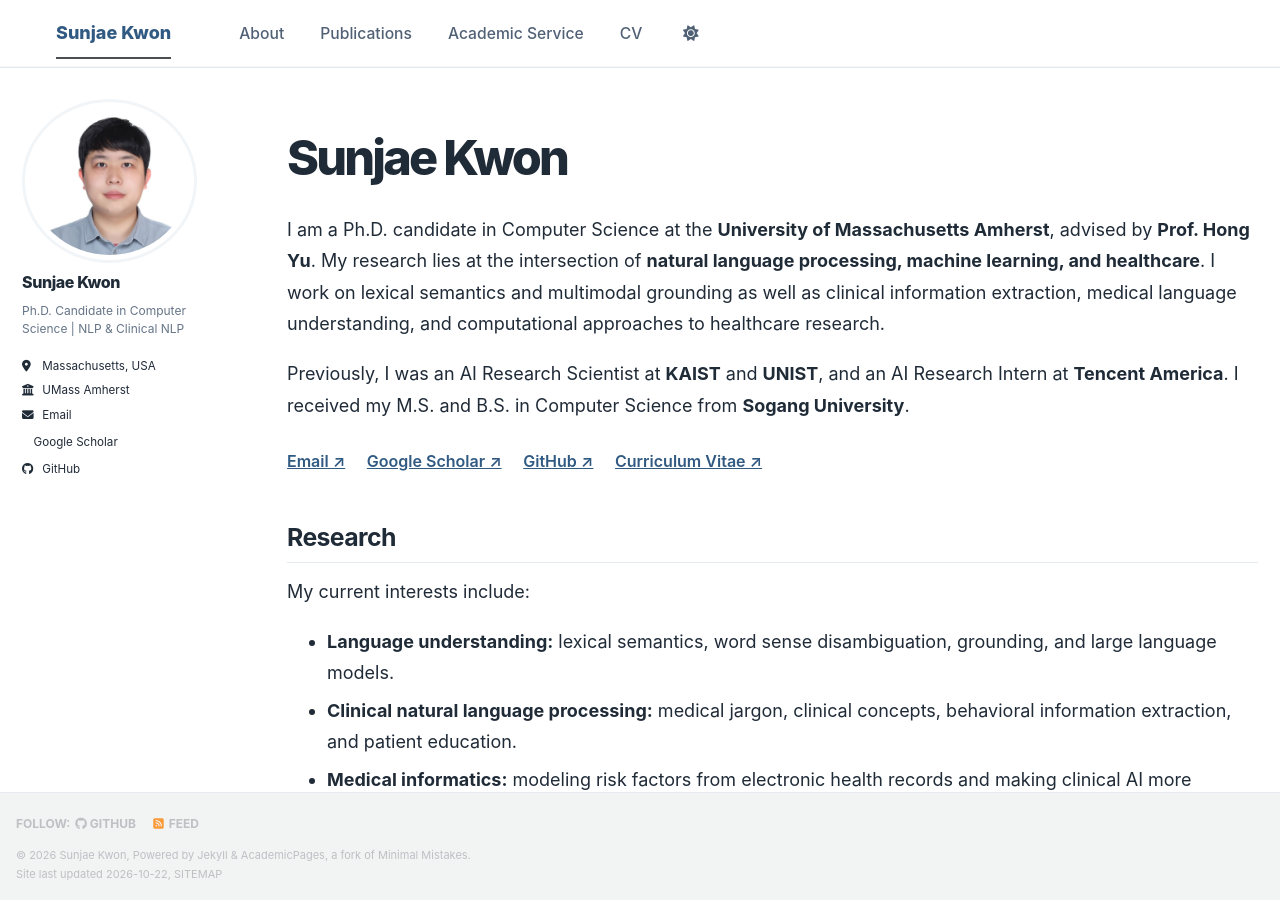
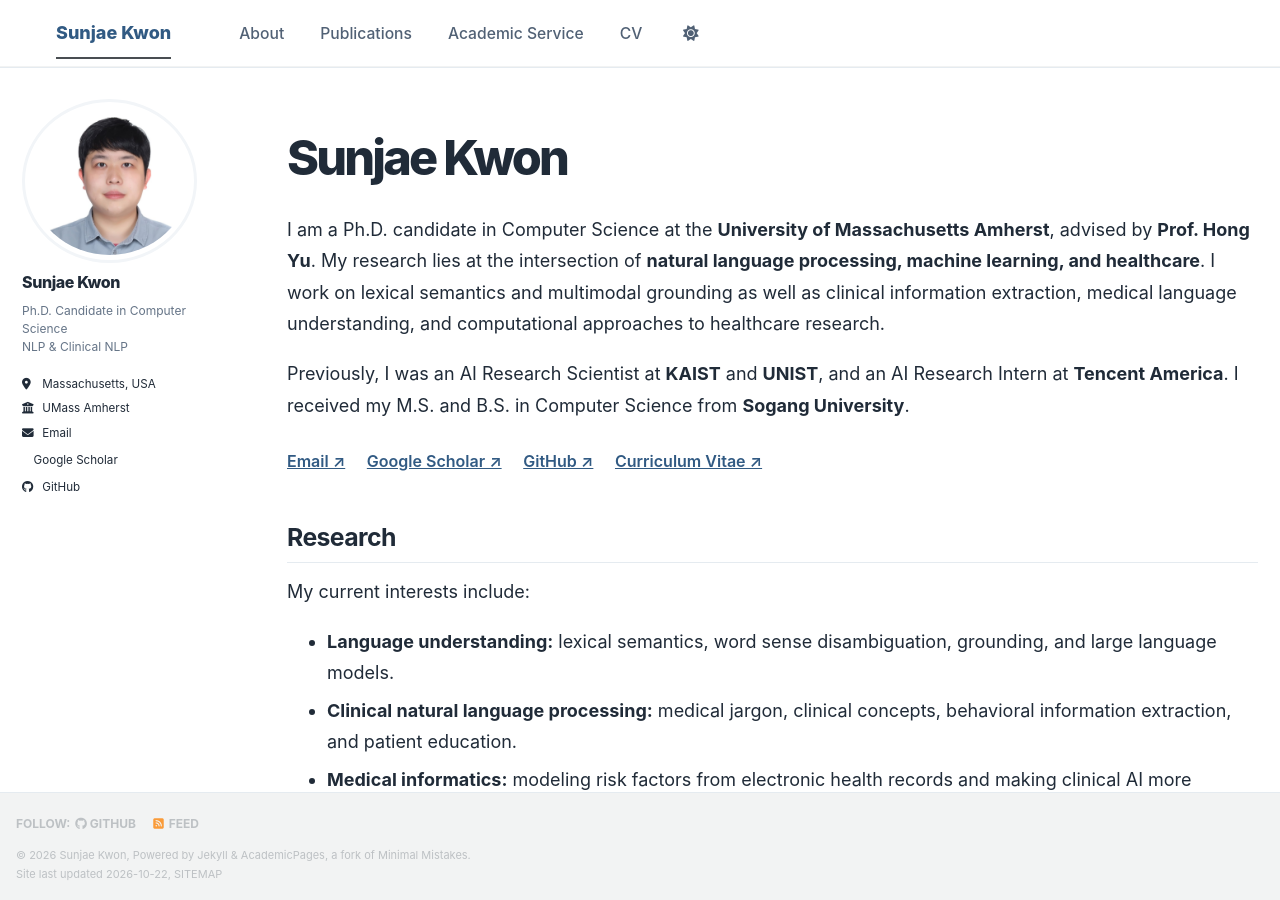
Before and after one commit to soon91jae/soon91jae.github.io, a Jekyll site: the page built from _pages/about.md, in a window 1280 px wide and 900 px high. Built offline with Jekyll 4.4.1, drawn with Linux system fonts in a browser that asks for light colours; a style sheet for code colours, icons or effects is not loaded.

```diff
--- a/_config.yml
+++ b/_config.yml
@@ -26,7 +26,7 @@ author:
   avatar           : "sunjae-photo.png"
   name             : "Sunjae Kwon"
   pronouns         : # example: "she/her"
-  bio              : "Ph.D. Candidate in Computer Science | NLP & Clinical NLP"
+  bio              : "Ph.D. Candidate in Computer Science <br>NLP & Clinical NLP"
   location         : "Massachusetts, USA"
   employer         : "UMass Amherst"
   uri              : # URL
```
